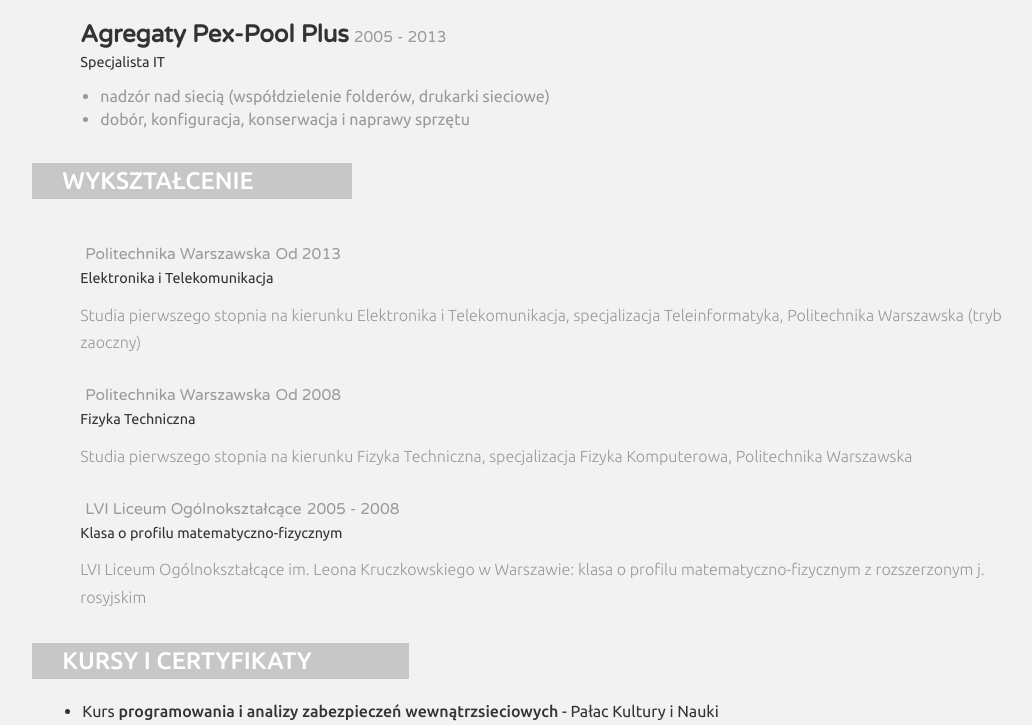
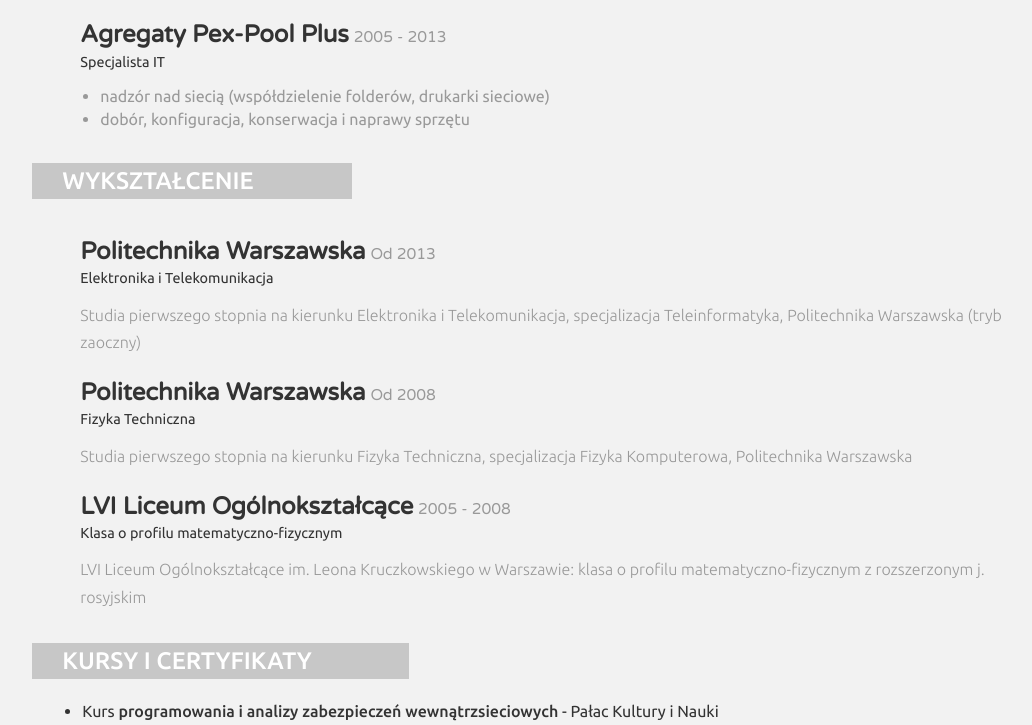
Before and after one commit to diabollo1/cv, a PHP site: page / in a window 1280 px wide. Shown: the part 1247-1972 px from the top of the page, without its empty margins (181-1213 px from the left). Run offline with PHP 8.4, Linux system fonts and the light colour scheme.

Commit message:
Poprawa wyświetlania dat

```diff
--- a/css/style.css
+++ b/css/style.css
@@ -131,7 +131,7 @@
 	margin-bottom:6px;
 	font-family: 'Varela Round', sans-serif;
 }
-.company_details h4 span,.education_details h4 span{
+.company_details h4 span.data,.education_details h4 span.data{
 	font-size: 0.65em;
   margin-left: 5px;
   color: #999;
--- a/index.php
+++ b/index.php
@@ -19,7 +19,7 @@
 	<!--=====================-->
 			<h3 class="clr2"><span class="lang_pl">DOŚWIADCZENIE ZAWODOWE</span><span class="lang_en">EXPERIENCE</span></h3>
 			<div class="company_details">
-				<h4>PKO BP S.A.<span class="lang_pl">od 2014</span><span class="lang_en">from 2014</span></h4>
+				<h4>PKO BP S.A.<span class="lang_pl data">od 2014</span><span class="lang_en data">from 2014</span></h4>
 				<h6><span class="lang_pl">Specjalista ds. Monitorowania systemów informatycznych</span>
 				<span class="lang_en">Monitoring of Information Systems Specialist</span></h6>
 
@@ -66,7 +66,7 @@
 			</div>
 	<!--=====================-->
 			<div class="company_details">
-				<h4>RomDruk<span class="lang_pl">od 2013</span><span class="lang_en">from 2013</span></h4>
+				<h4>RomDruk<span class="lang_pl data">od 2013</span><span class="lang_en data">from 2013</span></h4>
 				<h6><span class="lang_pl">Grafik</span><span class="lang_en">Graphic Designer</span></h6>
 				<!--<p>blablabla</p>-->
 				<div class="ul_margines">
@@ -88,7 +88,7 @@
 			</div>
 	<!--=====================-->
 			<div class="company_details">
-				<h4>PKO BP S.A.<span>2014 - 2017</span></h4>
+				<h4>PKO BP S.A.<span class="data">2014 - 2017</span></h4>
 				<h6><span class="lang_pl">Operator IT</span><span class="lang_en">IT Operator</span></h6>
 				<!--<p>blablabla</p>-->
 					<div class="ul_margines">
@@ -107,7 +107,7 @@
 			</div>
 	<!--=====================-->
 			<div class="company_details">
-				<h4>Inteligo Financial Services S.A.<span>2013 - 2014</span></h4>
+				<h4>Inteligo Financial Services S.A.<span class="data">2013 - 2014</span></h4>
 				<h6><span class="lang_pl">Operator Service Desk</span><span class="lang_en">Service Desk Operator</span></h6>
 				<!--<p>blablabla</p>-->
 					<div class="ul_margines">
@@ -124,7 +124,7 @@
 			</div>
 	<!--=====================-->
 			<div class="company_details">
-				<h4>Fundacja Nauka i Wiedza<span>2011 - 2013</span></h4>
+				<h4>Fundacja Nauka i Wiedza<span class="data">2011 - 2013</span></h4>
 				<h6><span class="lang_pl">Programista Java</span><span class="lang_en">Java Programmer</span></h6>
 				<!--<p>blablabla</p>-->
 					<div class="ul_margines">
@@ -139,7 +139,7 @@
 			</div>
 	<!--=====================-->
 			<div class="company_details">
-				<h4>OVB Allfinanz Polska<span>2009 - 2011</span></h4>
+				<h4>OVB Allfinanz Polska<span class="data">2009 - 2011</span></h4>
 				<h6><span class="lang_pl">Doradca finansowy</span><span class="lang_en">Financial Adviser</span></h6>
 				<!--<p>blablabla</p>-->
 					<div class="ul_margines">
@@ -153,7 +153,7 @@
 			</div>
 	<!--=====================-->
 			<div class="company_details">
-				<h4>Agregaty Pex-Pool Plus<span>2005 - 2013</span></h4>
+				<h4>Agregaty Pex-Pool Plus<span class="data">2005 - 2013</span></h4>
 				<h6><span class="lang_pl">Specjalista IT</span><span class="lang_en">IT Specialist</span></h6>
 				<!--<p>blablabla</p>-->
 					<div class="ul_margines">
@@ -178,7 +178,7 @@
 
 	<!--=====================-->
 			<div class="company_details">
-				<h4><span class="lang_pl">Politechnika Warszawska</span><span class="lang_en">Warsaw University of Technology</span><span>Od 2013</span></h4>
+				<h4><span class="lang_pl">Politechnika Warszawska</span><span class="lang_en">Warsaw University of Technology</span><span class="data">Od 2013</span></h4>
 				<h6><span class="lang_pl">Elektronika i Telekomunikacja</span><span class="lang_en">Electronics and telecommunication</span></h6>
 				<p><span class="lang_pl">Studia pierwszego stopnia na kierunku Elektronika i Telekomunikacja, specjalizacja Teleinformatyka, Politechnika Warszawska (tryb zaoczny)</span>
 					<span class="lang_en">First-cycle studies in the field of Electronics and Telecommunications, specialization Teleinformatics, Warsaw University of Technology (extramural)</span></p>
@@ -186,7 +186,7 @@
 			</div>
 	<!--=====================-->
 			<div class="company_details">
-				<h4><span class="lang_pl">Politechnika Warszawska</span><span class="lang_en">Warsaw University of Technology</span><span>Od 2008</span></h4>
+				<h4><span class="lang_pl">Politechnika Warszawska</span><span class="lang_en">Warsaw University of Technology</span><span class="data">Od 2008</span></h4>
 				<h6><span class="lang_pl">Fizyka Techniczna</span><span class="lang_en">Technical Physics</span></h6>
 				<p><span class="lang_pl">Studia pierwszego stopnia na kierunku Fizyka Techniczna, specjalizacja Fizyka Komputerowa, Politechnika Warszawska</span>
 					<span class="lang_en">First-cycle studies in the field of Technical Physics, specialization in Computer Physics, Warsaw University of Technology</span></p>
@@ -194,7 +194,7 @@
 			</div>
 	<!--=====================-->
 			<div class="company_details">
-				<h4><span class="lang_pl">LVI Liceum Ogólnokształcące</span><span class="lang_en">LVI High School</span><span>2005 - 2008</span></h4>
+				<h4><span class="lang_pl">LVI Liceum Ogólnokształcące</span><span class="lang_en">LVI High School</span><span class="data">2005 - 2008</span></h4>
 				<h6><span class="lang_pl">Klasa o profilu matematyczno-fizycznym</span><span class="lang_en">A class with a mathematical-physical profile</span></h6>
 				<p><span class="lang_pl">LVI Liceum Ogólnokształcące im. Leona Kruczkowskiego w Warszawie: klasa o profilu matematyczno-fizycznym z rozszerzonym j. rosyjskim</span>
 					<span class="lang_en">LVI High School them. Leon Kruczkowski in Warsaw: a class with a mathematical-physical profile with an extended Russian language</span></p>
```
Also changed, not shown: 1 other file.
